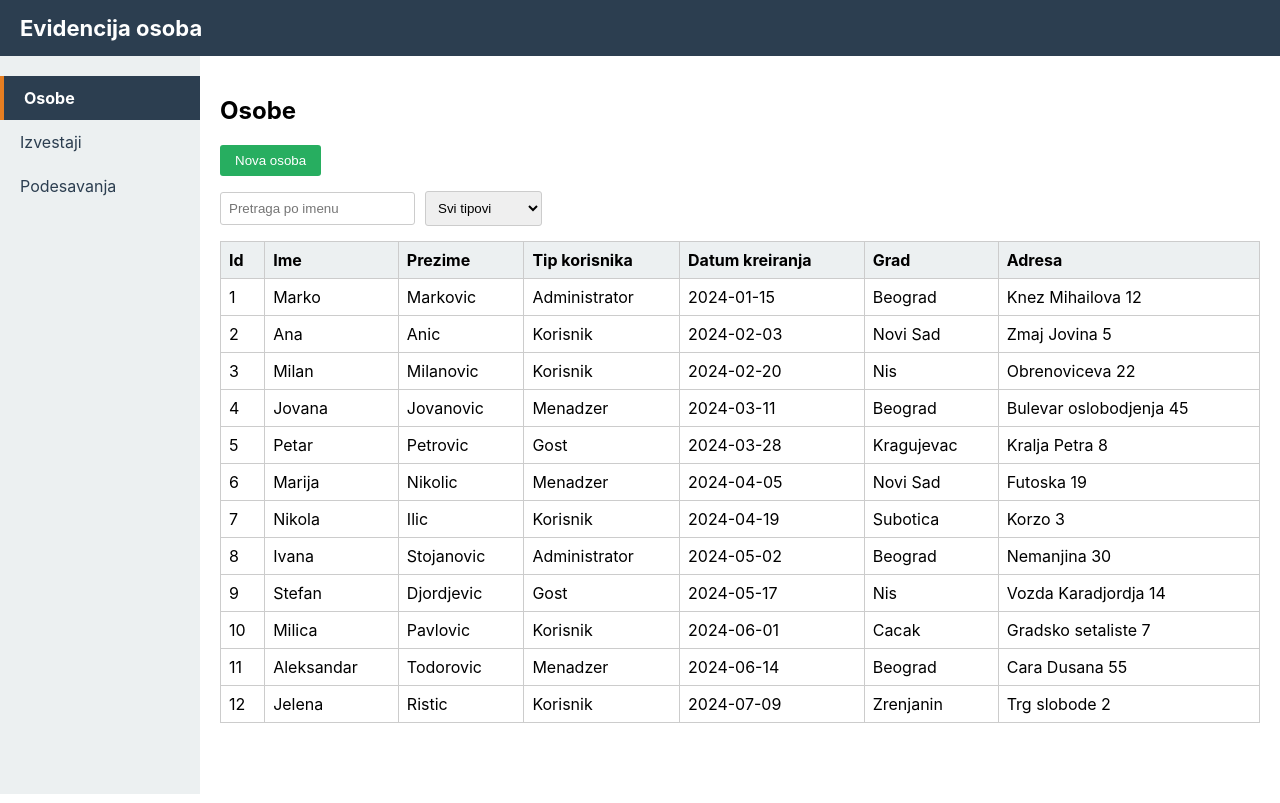
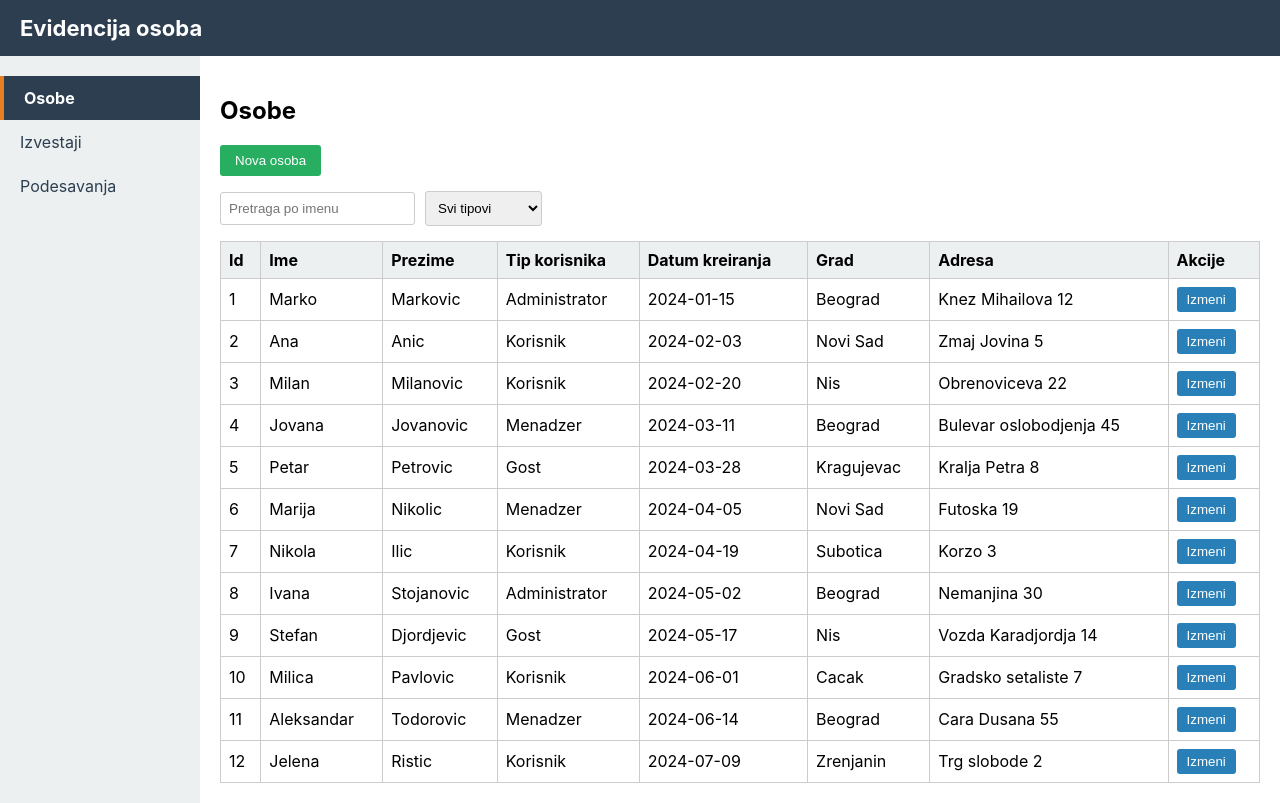
Before and after one commit to cvijeticc/person-management-app, a React (Create React App) app: page / in a window 1280 px wide. Built offline with nearby package versions, Linux system fonts and the light colour scheme; data requests are answered from the project's data file.

Commit message:
Dodata izmena postojece osobe kroz istu modal formu (PUT)

```diff
--- a/src/App.css
+++ b/src/App.css
@@ -94,6 +94,15 @@
   background-color: #f5f5f5;
 }
 
+.edit-button {
+  background-color: #2980b9;
+  color: white;
+  border: none;
+  padding: 5px 10px;
+  border-radius: 3px;
+  cursor: pointer;
+}
+
 .modal-overlay {
   position: fixed;
   top: 0;
--- a/src/App.js
+++ b/src/App.js
@@ -14,6 +14,7 @@ function App() {
   const [nameFilter, setNameFilter] = useState('');
   const [typeFilter, setTypeFilter] = useState('');
   const [isFormOpen, setIsFormOpen] = useState(false);
+  const [selectedPerson, setSelectedPerson] = useState(null);
 
   useEffect(() => {
     loadPersons();
@@ -25,11 +26,33 @@ function App() {
     });
   }
 
+  function openNewForm() {
+    setSelectedPerson(null);
+    setIsFormOpen(true);
+  }
+
+  function openEditForm(person) {
+    setSelectedPerson(person);
+    setIsFormOpen(true);
+  }
+
+  function closeForm() {
+    setIsFormOpen(false);
+    setSelectedPerson(null);
+  }
+
   function savePerson(formData) {
-    axios.post(API_URL, formData).then(() => {
-      setIsFormOpen(false);
-      loadPersons();
-    });
+    if (selectedPerson) {
+      axios.put(API_URL + '/' + selectedPerson.id, formData).then(() => {
+        closeForm();
+        loadPersons();
+      });
+    } else {
+      axios.post(API_URL, formData).then(() => {
+        closeForm();
+        loadPersons();
+      });
+    }
   }
 
   // tipovi korisnika se ne kucaju rucno, nego se izvlace iz liste osoba
@@ -55,7 +78,7 @@ function App() {
         <Navigation />
         <div className="content">
           <h2>Osobe</h2>
-          <button className="new-button" onClick={() => setIsFormOpen(true)}>
+          <button className="new-button" onClick={openNewForm}>
             Nova osoba
           </button>
           <Filters
@@ -70,12 +93,13 @@ function App() {
               Ne postoji rezultat za zadate kriterijume pretrage.
             </p>
           ) : (
-            <PersonTable persons={filteredPersons} />
+            <PersonTable persons={filteredPersons} onEdit={openEditForm} />
           )}
           {isFormOpen && (
             <PersonForm
+              person={selectedPerson}
               onSave={savePerson}
-              onCancel={() => setIsFormOpen(false)}
+              onCancel={closeForm}
             />
           )}
         </div>
--- a/src/components/PersonForm.js
+++ b/src/components/PersonForm.js
@@ -1,13 +1,13 @@
 import { useState } from 'react';
 
-function PersonForm({ onSave, onCancel }) {
+function PersonForm({ person, onSave, onCancel }) {
   const [formData, setFormData] = useState({
-    name: '',
-    surname: '',
-    userType: '',
-    createdDate: '',
-    city: '',
-    address: '',
+    name: person ? person.name : '',
+    surname: person ? person.surname : '',
+    userType: person ? person.userType : '',
+    createdDate: person ? person.createdDate : '',
+    city: person ? person.city : '',
+    address: person ? person.address : '',
   });
 
   function handleChange(event) {
@@ -22,7 +22,7 @@ function PersonForm({ onSave, onCancel }) {
   return (
     <div className="modal-overlay">
       <div className="modal">
-        <h3>Nova osoba</h3>
+        <h3>{person ? 'Izmena osobe' : 'Nova osoba'}</h3>
         <form onSubmit={handleSubmit}>
           <label>Ime</label>
           <input
--- a/src/components/PersonTable.js
+++ b/src/components/PersonTable.js
@@ -1,4 +1,4 @@
-function PersonTable({ persons }) {
+function PersonTable({ persons, onEdit }) {
   return (
     <table className="table">
       <thead>
@@ -10,6 +10,7 @@ function PersonTable({ persons }) {
           <th>Datum kreiranja</th>
           <th>Grad</th>
           <th>Adresa</th>
+          <th>Akcije</th>
         </tr>
       </thead>
       <tbody>
@@ -22,6 +23,11 @@ function PersonTable({ persons }) {
             <td>{person.createdDate}</td>
             <td>{person.city}</td>
             <td>{person.address}</td>
+            <td>
+              <button className="edit-button" onClick={() => onEdit(person)}>
+                Izmeni
+              </button>
+            </td>
           </tr>
         ))}
       </tbody>
```
